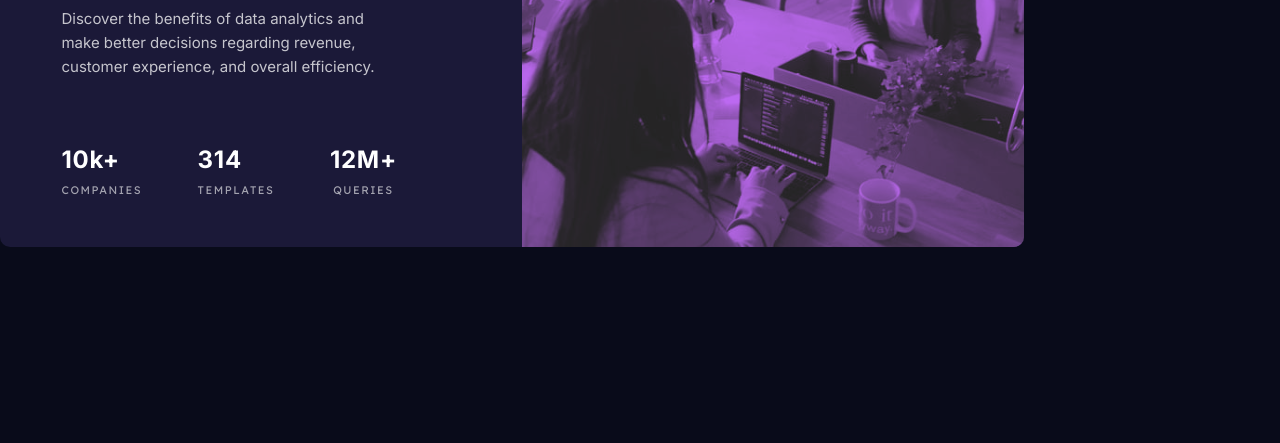
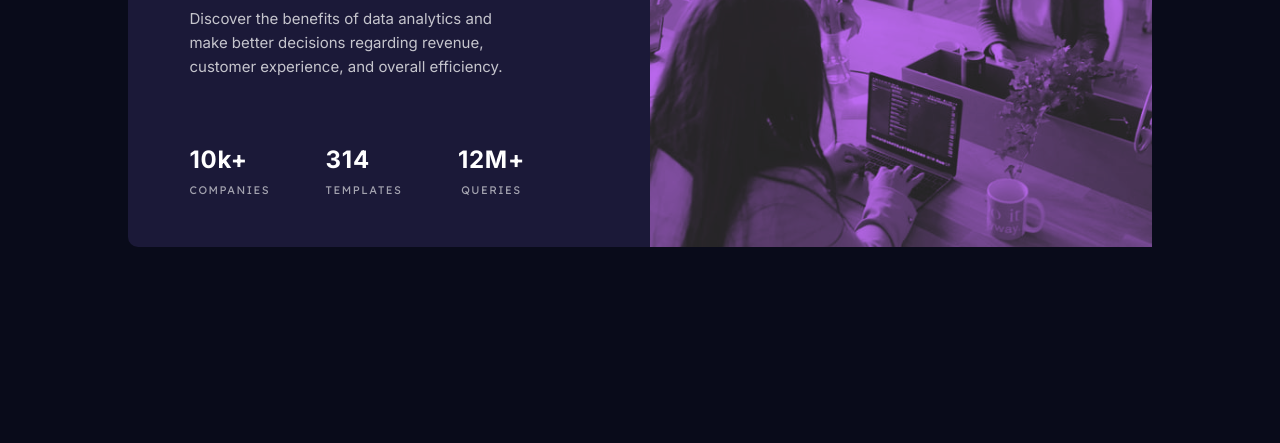
Before and after one commit to cypriangoruk/frontendmentor-stats-preview-card, a plain HTML site: page index.html in a window 1280 px wide. Shown: the part 357-800 px from the top of the page. Drawn offline with Linux system fonts and the light colour scheme.

Commit message:
Update style.css

```diff
--- a/style.css
+++ b/style.css
@@ -36,7 +36,7 @@ main {
     background-color: var(--card-background);
     color: var(--main-paragraph);
     border-radius: 10px 10px 10px 10px;
-    overflow: hidden;
+    /* overflow: hidden; */
 }
 .container-image {
     background-image: url("img/image-header-mobile.jpg");
@@ -102,20 +102,10 @@ h1 {
     letter-spacing: 0.1em;
 }
 @media screen and (min-width: 699px) {
-	body {
-        height: fit-content;
-        width: fit-content;
-        padding: 0;
-        flex-direction: initial;
-        align-items: center;
-        justify-content: center;
-        align-content: center;
-	}
     main {
         display: flex;
         min-width: 80vw;
         border-radius: 10px 10px 10px 10px;
-        overflow: hidden;
     }
     article {
         order: 1;
@@ -150,7 +140,7 @@ h1 {
         padding: 0;
         margin-top: 10%;
         flex-direction: initial;
-        align-self:initial;
+        align-self: initial;
         justify-content: space-between;
         padding-right: 16%;
     }
```
